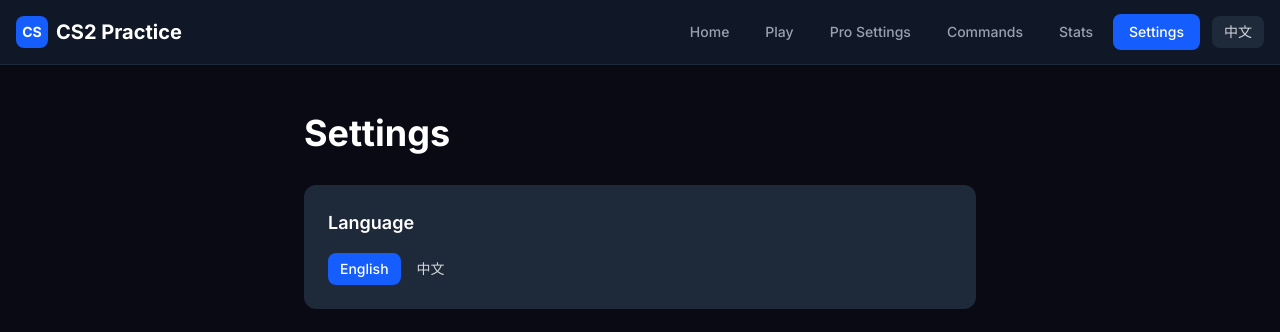
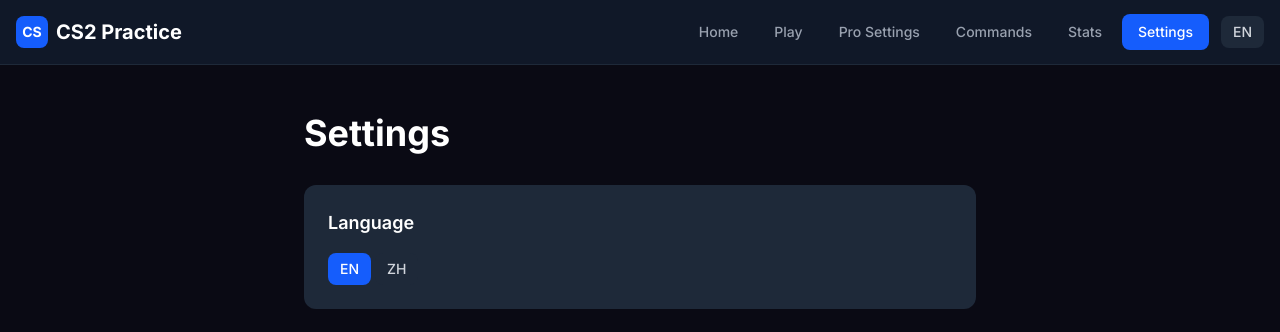
Before and after one commit to wangbo2580/aimforge, a Next.js app: page /settings in a window 1280 px wide. Shown: the top 332 px of the page. Built offline with nearby package versions, Linux system fonts and the light colour scheme; no server answers.

Commit message:
fix: 优化

```diff
--- a/src/components/layout/LanguageSwitcher.tsx
+++ b/src/components/layout/LanguageSwitcher.tsx
@@ -1,6 +1,4 @@
 'use client';
-
-// 语言切换组件
 
 import { useLocale } from '@/lib/i18n';
 import { Locale } from '@/lib/i18n/translations';
@@ -16,9 +14,9 @@
     <button
       onClick={toggleLocale}
       className="px-3 py-1.5 rounded-lg text-sm font-medium bg-gray-800 text-gray-300 hover:bg-gray-700 hover:text-white transition-colors"
-      title={locale === 'en' ? '切换到中文' : 'Switch to English'}
+      title={locale === 'en' ? 'Switch to ZH' : 'Switch to EN'}
     >
-      {locale === 'en' ? '中文' : 'EN'}
+      {locale === 'en' ? 'EN' : 'ZH'}
     </button>
   );
 }
@@ -38,7 +36,7 @@
               : 'bg-gray-800 text-gray-300 hover:bg-gray-700'
           }`}
         >
-          {lang === 'en' ? 'English' : '中文'}
+          {lang === 'en' ? 'EN' : 'ZH'}
         </button>
       ))}
     </div>
```
